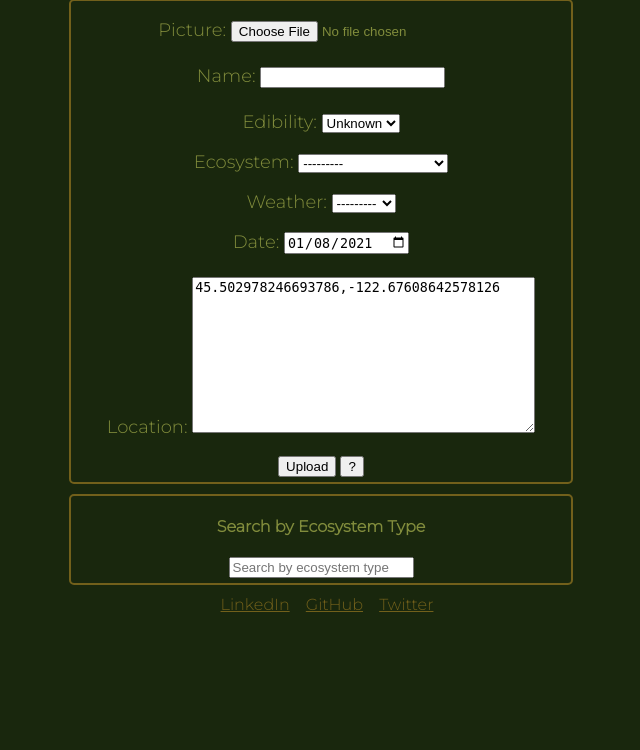
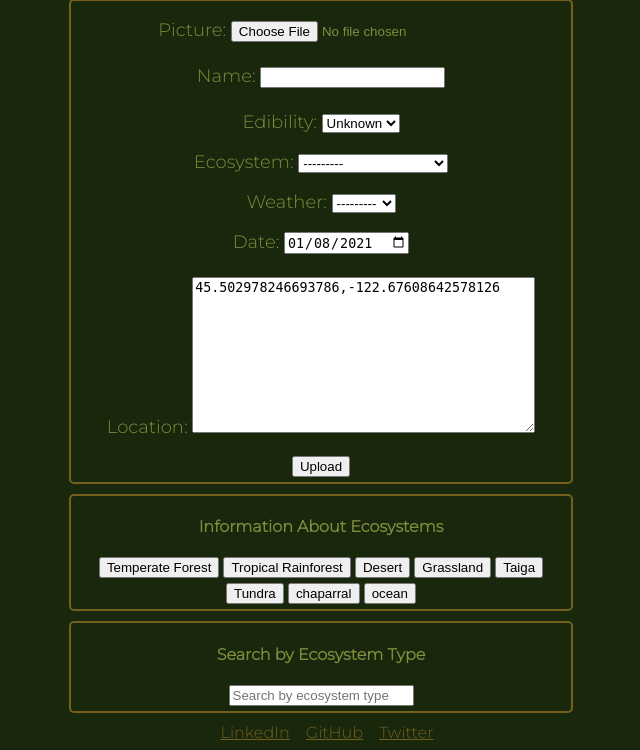
Before and after one commit to jpchato/nature-share, a Django app: page / in a window 1280 px wide. Shown: the part 158-908 px from the top of the page, without its empty margins (319-959 px from the left). Before the commit the page ends 770 px from the top, so only its background shows below. Run offline with Django 3.2, Linux system fonts and the light colour scheme; a user stored in the database is signed in; parts of the project's set-up code (start-up, migrations or seed data) failed here and were passed over.

Commit message:
added info for users to understand different ecosystem types

```diff
--- a/natureShare/natureShare/settings.py
+++ b/natureShare/natureShare/settings.py
@@ -136,7 +136,7 @@ LOCATION_FIELD = {
 'search.provider': 'google',
 'search.suffix': '',
 'provider.google.api': '//maps.google.com/maps/api/js?sensor=false',
-'provider.google.api_key': 'API_KEY',
+'provider.google.api_key': 'AIzaSyDNu4uyoDsDnN3loteXz5ZT_2yfx9nuSQ8',
 'provider.google.api_libraries': '',
 'provider.google.map.type': 'ROADMAP',
 }
--- /dev/null
+++ b/natureShare/natureShareApp/static/natureShareApp/home.js
@@ -0,0 +1,55 @@
+let temperateForest =   async function(event){
+    let response =  await axios.get('https://en.wikipedia.org/api/rest_v1/page/summary/Temperate_Forest');
+    console.log(response.data.extract)
+    alert(response.data.extract)
+    return false
+}
+
+let tropicalRainforest =   async function(event){
+    let response =  await axios.get('https://en.wikipedia.org/api/rest_v1/page/summary/Tropical_Rainforest');
+    console.log(response.data.extract)
+    alert(response.data.extract)
+    return false
+}
+
+let desert =   async function(event){
+    let response =  await axios.get('https://en.wikipedia.org/api/rest_v1/page/summary/desert');
+    console.log(response.data.extract)
+    alert(response.data.extract)
+    return false
+}
+
+let grassland =   async function(event){
+    let response =  await axios.get('https://en.wikipedia.org/api/rest_v1/page/summary/grassland');
+    console.log(response.data.extract)
+    alert(response.data.extract)
+    return false
+}
+
+let taiga =   async function(event){
+    let response =  await axios.get('https://en.wikipedia.org/api/rest_v1/page/summary/taiga');
+    console.log(response.data.extract)
+    alert(response.data.extract)
+    return false
+}
+
+let tundra =   async function(event){
+    let response =  await axios.get('https://en.wikipedia.org/api/rest_v1/page/summary/tundra');
+    console.log(response.data.extract)
+    alert(response.data.extract)
+    return false
+}
+
+let chaparral =   async function(event){
+    let response =  await axios.get('https://en.wikipedia.org/api/rest_v1/page/summary/chaparral');
+    console.log(response.data.extract)
+    alert(response.data.extract)
+    return false
+}
+
+let ocean =   async function(event){
+    let response =  await axios.get('https://en.wikipedia.org/api/rest_v1/page/summary/ocean');
+    console.log(response.data.extract)
+    alert(response.data.extract)
+    return false
+}
--- a/natureShare/templates/natureShareApp/home.html
+++ b/natureShare/templates/natureShareApp/home.html
@@ -5,6 +5,7 @@
 {% load static %}
 
 <link rel="stylesheet" type="text/css" href="{% static 'natureShareApp/home_style.css' %}">
+<script type="text/javascript" src="{% static 'natureShareApp/home.js' %}"></script>
 <script src="https://ajax.googleapis.com/ajax/libs/jquery/3.5.1/jquery.min.js"></script>
 <script src="https://unpkg.com/axios/dist/axios.min.js"></script>
 
@@ -13,14 +14,6 @@
 <head>
     <meta charset="UTF-8">
     <title>natureShare</title>
-    <script>
-        let APICall = async function(){
-            // let response = await axios.get('https://en.wikipedia.org/api/rest_v1/page/summary/{{organism.ecosystem}}');
-            let response = await axios.get('https://en.wikipedia.org/api/rest_v1/page/summary/Temperate_Forest');
-            ecosystem_summary = response.data.extract;
-            alert(ecosystem_summary)
-        }
-    </script>
 </head>
 {% if request.user.is_authenticated %}
 <h4>Welcome to natureShare, {{request.user}}</h4>
@@ -31,9 +24,19 @@
         {{form.media}}
 
         <button type="submit">Upload</button>
-        <button onclick="APICall()">?</button>
     </form>
-</body>
+    <form id='ecosystemInfo'>
+        <h4>Information About Ecosystems</h4>
+        <button type='button' onclick="temperateForest()">Temperate Forest</button>
+        <button type='button' onclick="tropicalRainforest()">Tropical Rainforest</button>
+        <button type='button' onclick="desert()">Desert</button>
+        <button type='button' onclick="grassland()">Grassland</button>
+        <button type='button' onclick="taiga()">Taiga</button>
+        <button type='button' onclick="tundra()">Tundra</button>
+        <button type='button' onclick="chaparral()">chaparral</button>
+        <button type='button' onclick="ocean()">ocean</button>
+    </form>
+
 <form action="{% url 'search_results' %}" method="get">
     <h4>Search by Ecosystem Type</h4>
     <input name="q" type="text" placeholder="Search by ecosystem type">
--- a/natureShare/templates/natureShareApp/organism_detail.html
+++ b/natureShare/templates/natureShareApp/organism_detail.html
@@ -6,7 +6,7 @@
 
 
 <script
-      src="https://maps.googleapis.com/maps/api/js?key=API_KEY&callback=initMap&libraries=&v=weekly"
+      src="https://maps.googleapis.com/maps/api/js?key=AIzaSyDNu4uyoDsDnN3loteXz5ZT_2yfx9nuSQ8&callback=initMap&libraries=&v=weekly"
       async defer
     ></script>
 <script src="https://unpkg.com/axios/dist/axios.min.js"></script>
```
